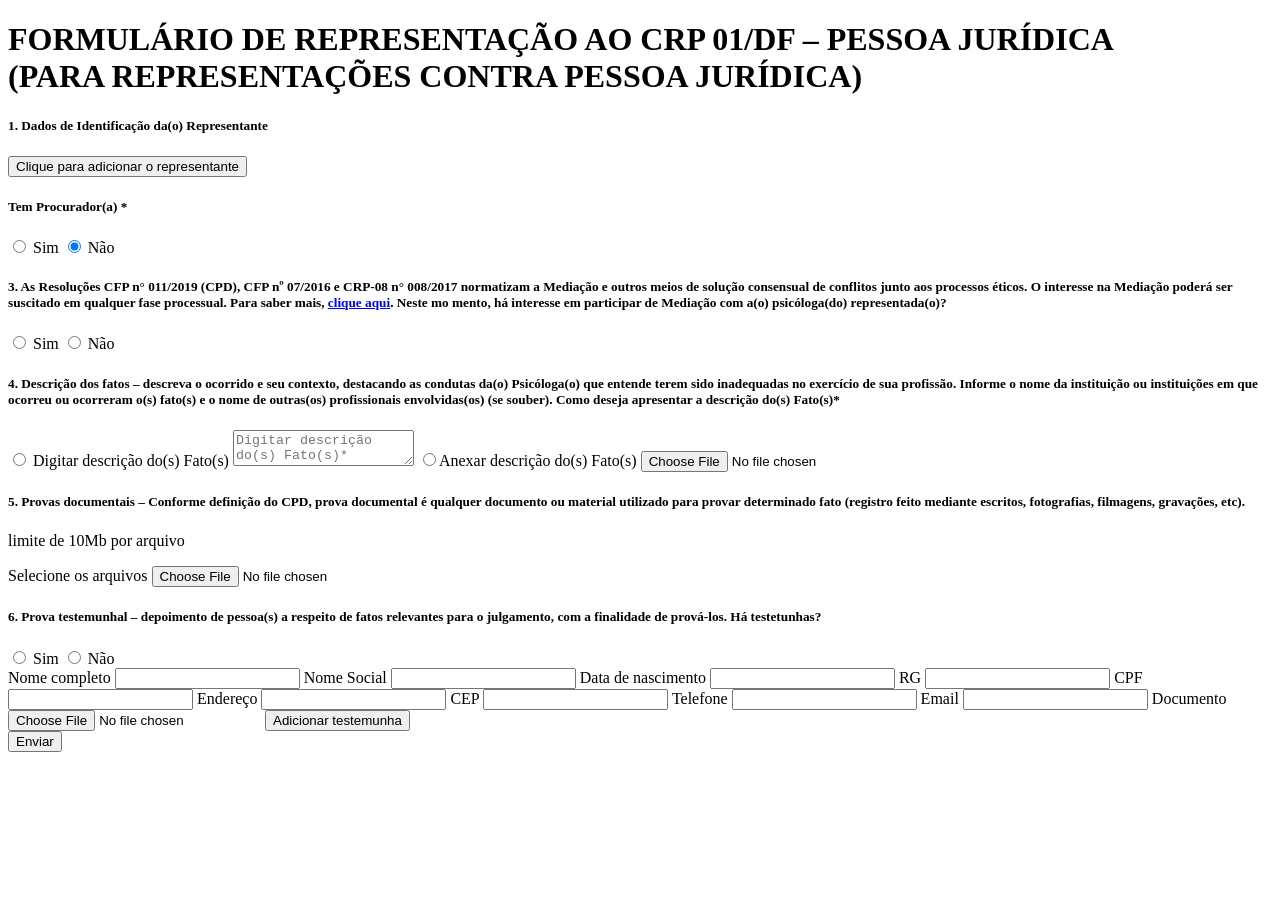
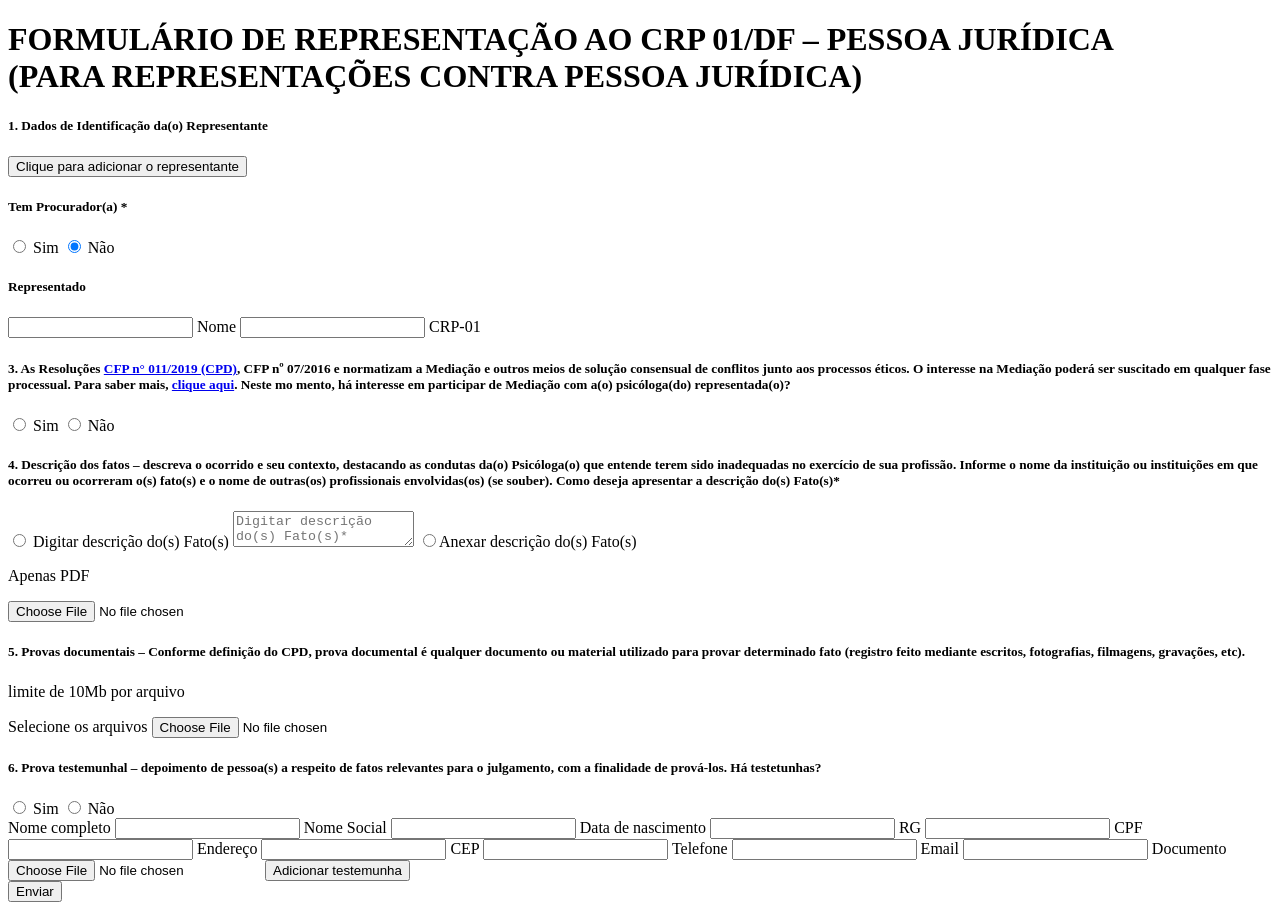
Before and after one commit to herculesnatan/Formulario-CRP, a plain HTML site: page index.html in a window 1280 px wide. Before the commit the page ends 800 px from the top, so only its background shows below. Drawn offline with Linux system fonts and the light colour scheme.

Commit message:
Teste do link

```diff
--- a/index.html
+++ b/index.html
@@ -62,7 +62,6 @@
           <label>
             <input type="radio" name="tem__procurador" value="nao__procurador" onchange="toggleForm()" checked> Não
           </label>
-
     </div>
 
     <div id="procurador__forms" class="add__procurador">
@@ -87,9 +86,30 @@
 
         </form>
     </div>
+
+    <!--Representado-->
+    <div>
+        <h5>Representado</h5>
+        <forms>
+            <!--
+            Acresentar um forms com pessoa júrica
+             - Nome de Instituição
+             - Número do registro no CRP-01  DF
+            -->
+
+            <!--
+            Forms de pessoa física
+             - Nome e CRP01
+            -->
+            <input type="text"> Nome
+            <input type="text"> CRP-01
+        </forms>
+        <!--Nome e CRP-->
+    </div>
+
     <div class="mediacao">
         <h5>
-            3. As Resoluções CFP n° 011/2019 (CPD), CFP nº 07/2016 e CRP-08 n° 008/2017 normatizam a Mediação e outros meios de solução consensual de conflitos junto aos processos éticos.
+            3. As Resoluções <a href="https://site.cfp.org.br/publicacao/codigo-de-processamento-disciplinar-cpd/">CFP n° 011/2019 (CPD)</a>, CFP nº 07/2016 e     normatizam a Mediação e outros meios de solução consensual de conflitos junto aos processos éticos.
              O interesse na Mediação poderá ser suscitado em qualquer fase processual. Para saber mais, <a href="https://www.crp-01.org.br/">clique aqui</a>.
 Neste mo    mento, há interesse em participar de Mediação com a(o) psicóloga(do) representada(o)?
         </h5>
@@ -114,7 +134,9 @@ Como deseja apresentar a descrição do(s) Fato(s)*
 
 
         <label for="documento__anexo" id="anexos__denuncia">
+            <!--Apenas PDF-->
             <input type="radio" value="sim__anexo">Anexar descrição do(s) Fato(s)
+            <p>Apenas PDF</p>
         </label>
         <input type="file" required accept="image/*, application/pdf" id="documento__anexo">
     </div>
--- a/styles/styles.css
+++ b/styles/styles.css
@@ -1,3 +1,5 @@
+
+
 .representante__forms {
     display: none;
 }
@@ -7,4 +9,4 @@
     margin-top: 20px;
     padding: 10px;
     border: 1px solid #ccc;
-  }
+}
```
